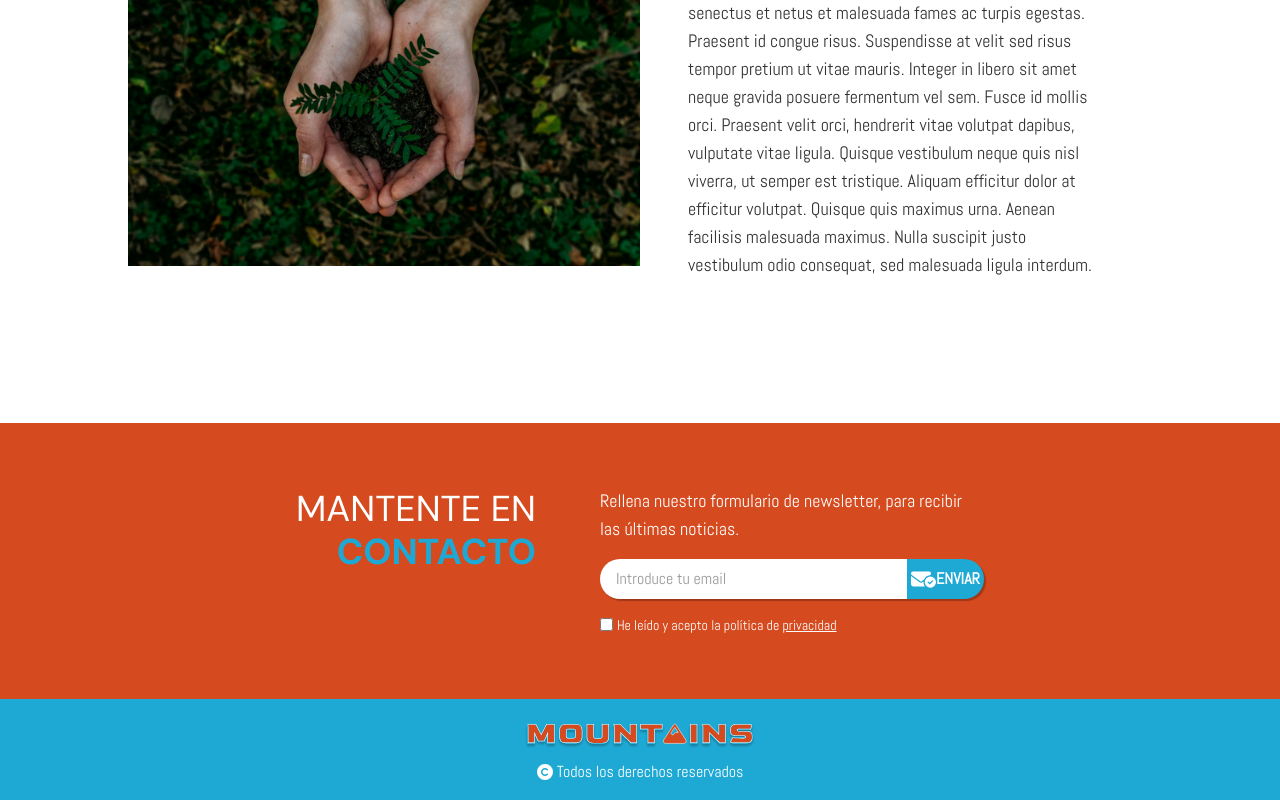
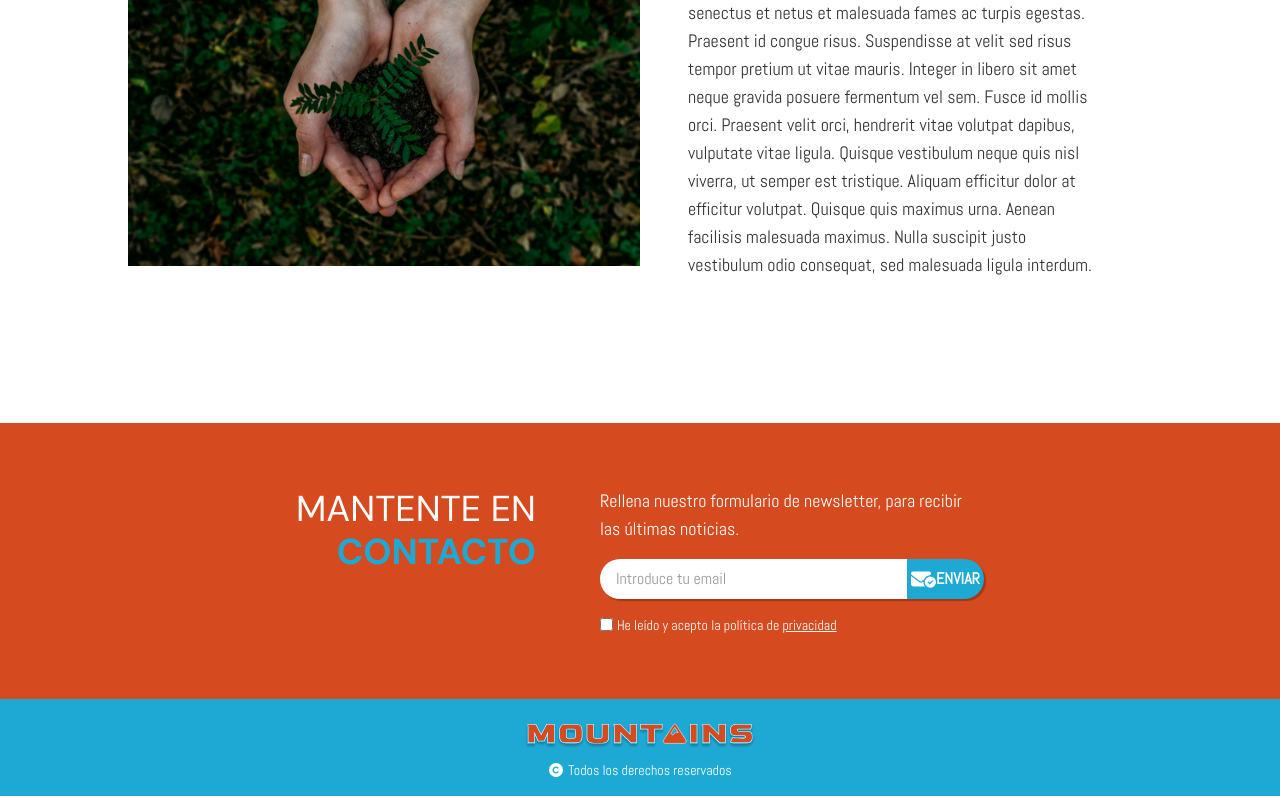
Before and after one commit to jbmunozhuercano/mountains, a Next.js app: page / in a window 1280 px wide. Shown: the part 2330-3130 px from the top of the page. Built offline with nearby package versions, Linux system fonts and the light colour scheme.

Commit message:
Changed p tag size

```diff
--- a/app/components/Footer/index.tsx
+++ b/app/components/Footer/index.tsx
@@ -18,7 +18,7 @@
           className='mb-2'
         />
       </Link>
-      <p className='flex items-center gap-1'>
+      <p className='flex items-center gap-1 text-sm'>
         <FontAwesomeIcon icon={faCopyright} className='w-4' />
         Todos los derechos reservados
       </p>
```
